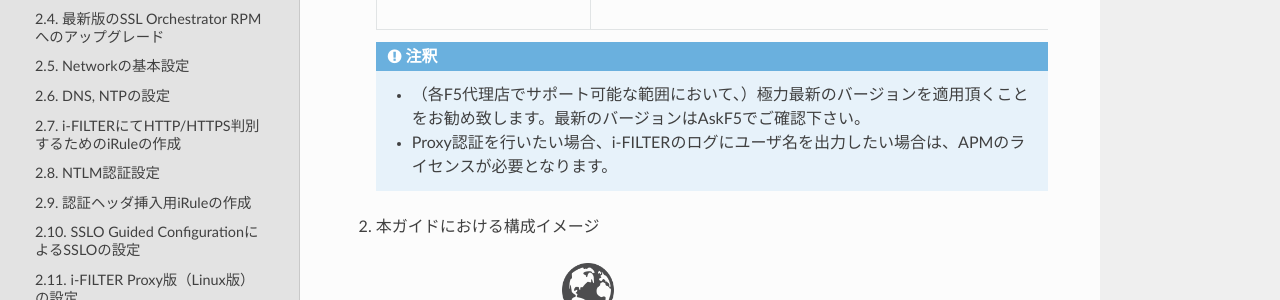
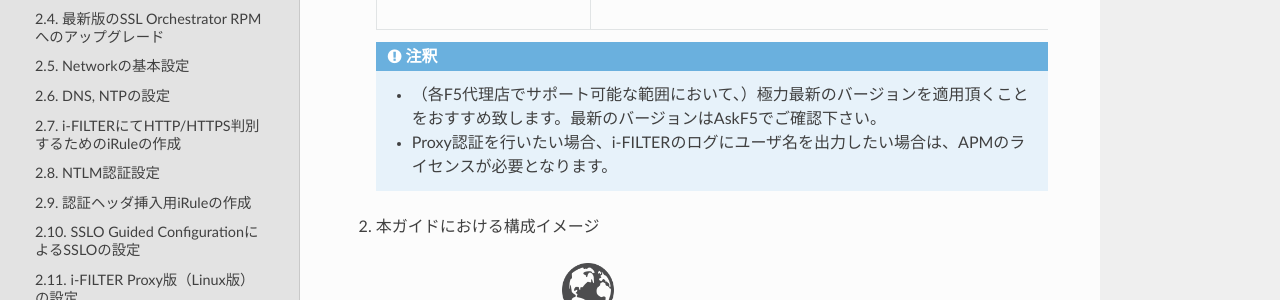
Before and after one commit to BeF5/f5j-sslo-iswf, a Sphinx documentation site: the page built from docs/content2/module02/module02.rst, in a window 1280 px wide and 1395 px high. Shown: the part 407-707 px from the top of the window. Built offline with Sphinx 7.4.7 and the Read the Docs theme 2.0.0, drawn with Linux system fonts in a browser that asks for light colours.

```diff
--- a/docs/content1/module02/module02.rst
+++ b/docs/content1/module02/module02.rst
@@ -14,7 +14,7 @@
          | ※ デジタルアーツ様による製品サポートOSはRed Hat Enterprise Linuxとなります。"
 
    .. note::
-    - （各F5代理店でサポート可能な範囲において、）極力最新のバージョンを適用頂くことをお勧め致します。最新のバージョンはAskF5でご確認下さい。
+    - （各F5代理店でサポート可能な範囲において、）極力最新のバージョンを適用頂くことをおすすめ致します。最新のバージョンはAskF5でご確認下さい。
     - Proxy認証を行いたい場合、もしくは、i-FILTERのログにADユーザ名を出力したい場合は、APMのライセンスが必要となります。
 
 #. 本ガイドにおける構成イメージ
--- a/docs/content2/module02/module02.rst
+++ b/docs/content2/module02/module02.rst
@@ -14,7 +14,7 @@
          | ※ デジタルアーツ様による製品サポートOSはRed Hat Enterprise Linuxとなります。"
 
    .. note::
-    - （各F5代理店でサポート可能な範囲において、）極力最新のバージョンを適用頂くことをお勧め致します。最新のバージョンはAskF5でご確認下さい。
+    - （各F5代理店でサポート可能な範囲において、）極力最新のバージョンを適用頂くことをおすすめ致します。最新のバージョンはAskF5でご確認下さい。
     - Proxy認証を行いたい場合、i-FILTERのログにユーザ名を出力したい場合は、APMのライセンスが必要となります。
 
 #. 本ガイドにおける構成イメージ
--- a/docs/content2/module10/module10.rst
+++ b/docs/content2/module10/module10.rst
@@ -43,7 +43,6 @@ SSLO Guided ConfigurationによるSSLOの設定
     |
     .. note::
         - SSL可視化ゾーン（ここではi-FILTER Proxy版）では、HTTPトラフィックは暗号化されておりませんので、第三者からのアクセスを避ける必要があります。そこで、SSLOでは、Auto Manage Addresses（RFC2544に定められているインターナル利用アドレス）をセキュリティ機器に利用頂くことを推奨しております。
-    |
 #. i-FILTER Proxyのインライン側の **IPアドレス** と **ポート番号** を入力し、:guilabel:`Done` を押します。
 
     .. image:: images/mod10-11.png
```
Also changed, not shown: docs/content2/module11/module11.rst (+8 -7 lines).
